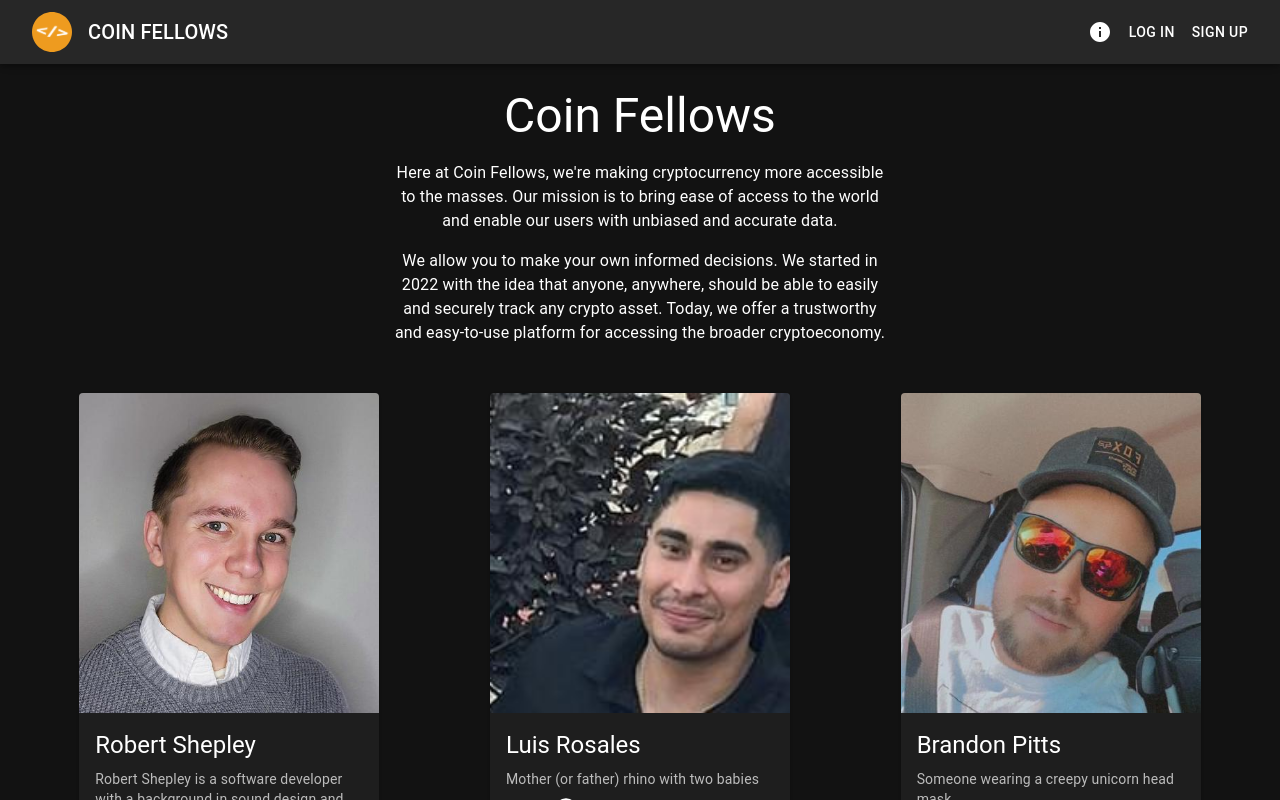
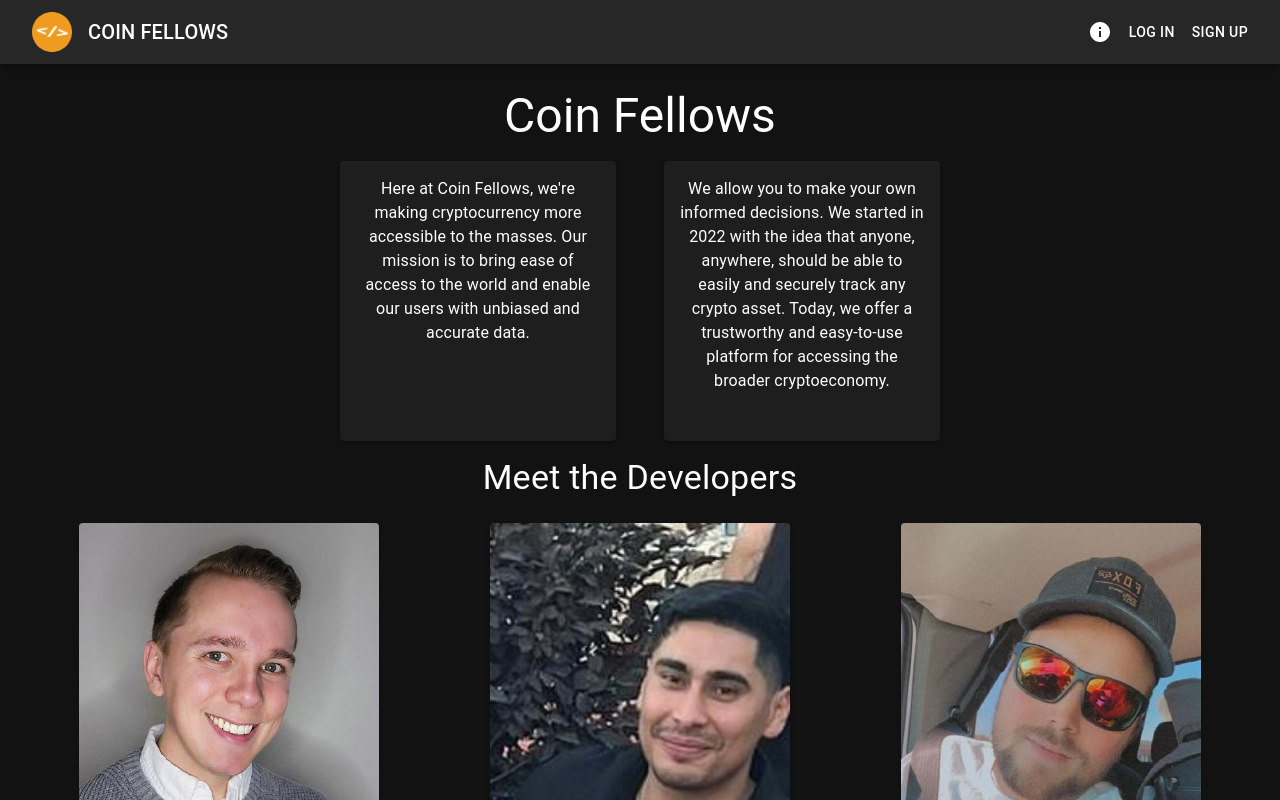
Before and after one commit to Windows-Extreme/based-coin, a React (Create React App) app: page /about in a window 1280 px wide. Shown: the top 800 px of the page. Built offline with nearby package versions, Linux system fonts and the light colour scheme; no server answers.

Commit message:
Revise about page styling.

```diff
--- a/src/pages/about-page.js
+++ b/src/pages/about-page.js
@@ -2,7 +2,9 @@ import React from "react";
 import {
   Typography,
   Container,
-  Box
+  Box,
+  Card,
+  CardContent
 } from "@mui/material";
 import UnsignedLayout from "../components/unsigned-layout";
 import ProfileCard from "../components/profile-card";
@@ -31,19 +33,30 @@ export default class AboutUs extends React.Component {
             alignItems:'center',
             justifyContent:'center'
           }}>
-          <Box maxWidth={500}>
+          <Box mb={2} >
           <Typography align = "center" variant= "h3" gutterBottom >
             Coin Fellows
           </Typography>
-          <Typography align="center" variant= "body1" mb={2} >
-            Here at Coin Fellows, we're making cryptocurrency more accessible to the masses. Our mission is to bring ease of access to the world and enable our users with unbiased and accurate data.
-          </Typography>
-          <Typography align="center" variant= "body1" mb={6}>
-            We allow you to make your own informed decisions. We started in 2022 with the idea that anyone, anywhere, should be able to easily and securely track any crypto asset. Today, we offer a trustworthy and easy-to-use platform for accessing the broader cryptoeconomy.
-          </Typography>
+            <Box display="grid" gridTemplateColumns='repeat(auto-fit, minmax(300px, 1fr))' justifyItems='center'>
+            <Card sx={{maxWidth: 600, mx: 3}}>
+              <CardContent>
+                <Typography align="center" variant= "body1" mb={2} >
+                  Here at Coin Fellows, we're making cryptocurrency more accessible to the masses. Our mission is to bring ease of access to the world and enable our users with unbiased and accurate data.
+                </Typography>
+              </CardContent>
+            </Card>
+            <Card sx={{maxWidth: 600, mx: 3}}>
+              <CardContent>
+                <Typography align="center" variant= "body1" mb={3}>
+                  We allow you to make your own informed decisions. We started in 2022 with the idea that anyone, anywhere, should be able to easily and securely track any crypto asset. Today, we offer a trustworthy and easy-to-use platform for accessing the broader cryptoeconomy.
+                </Typography>
+              </CardContent>
+            </Card>
+            </Box>
           </Box>
           </Container>
-          <Box display="grid" gridTemplateColumns='repeat(auto-fit, minmax(320px, 1fr))' justifyItems='center'>
+          <Typography align='center' variant='h4' mb={3}>Meet the Developers</Typography>
+          <Box display="grid" rowGap={2} gridTemplateColumns='repeat(auto-fit, minmax(320px, 1fr))' justifyItems='center'>
             {this.profile}
           </Box>
         </UnsignedLayout>
```
